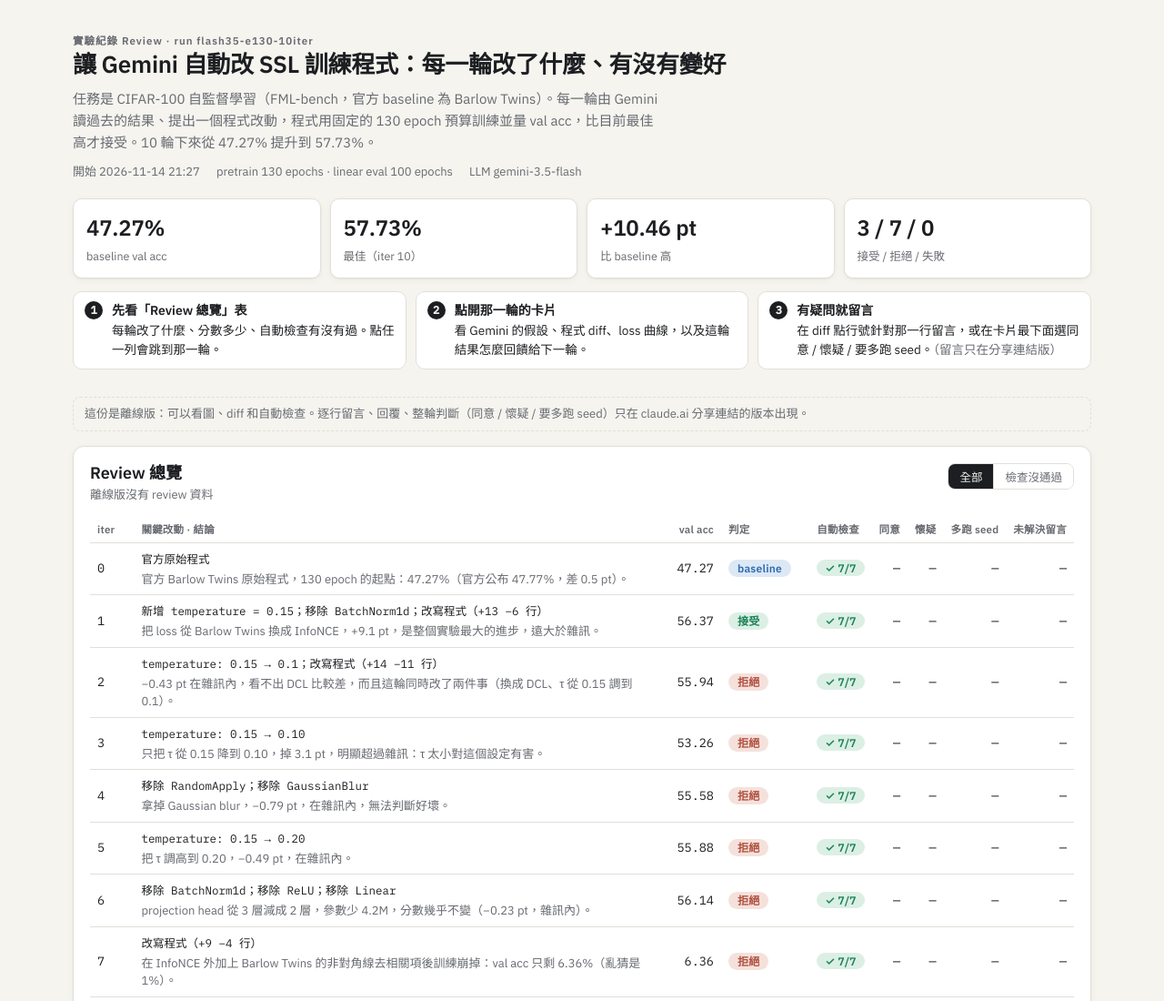
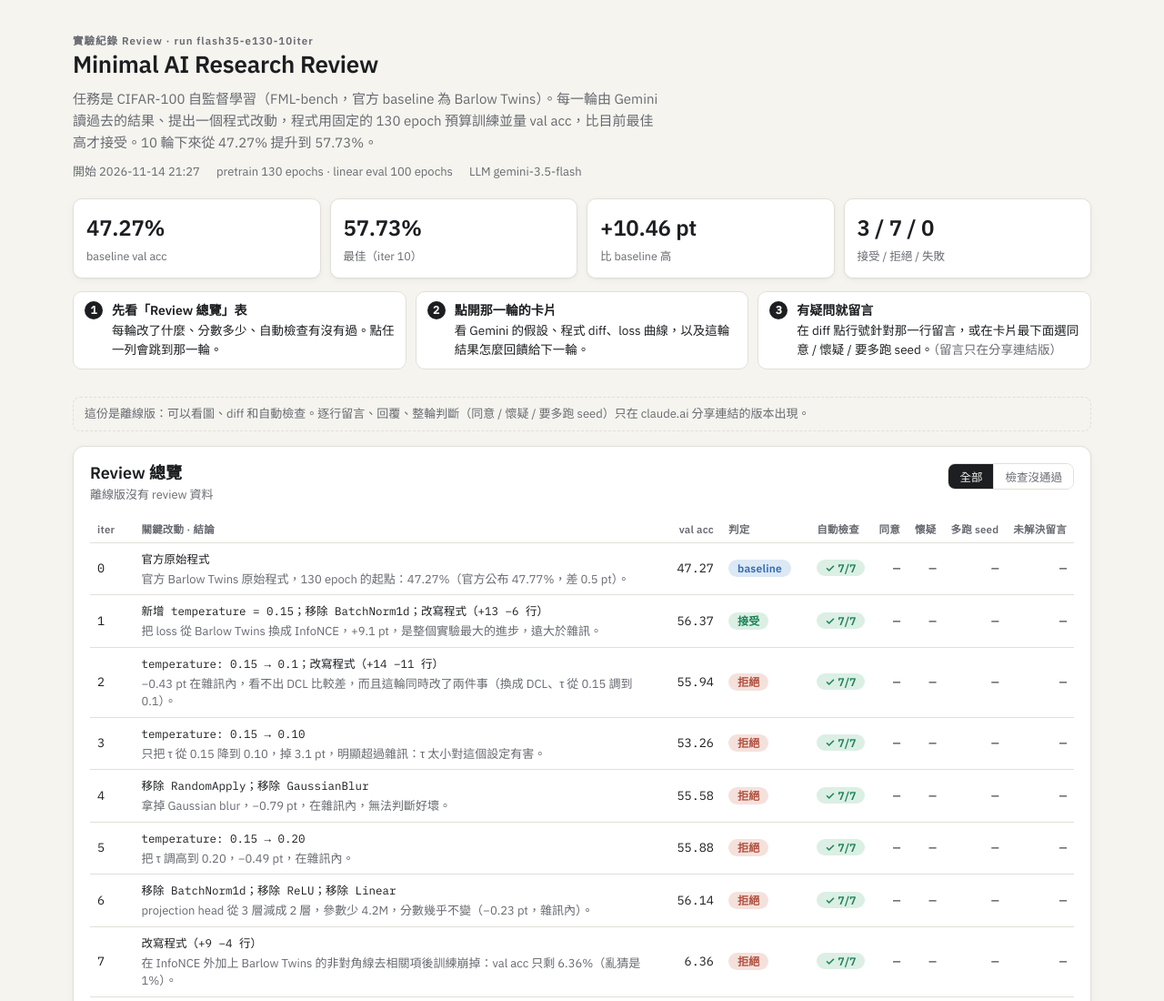
Before and after one commit to PeterChang1023/minimal-automated-AI-researcher, a plain HTML site: page runs/flash35-e130-10iter/viz/review.html in a window 1280 px wide. Shown: the top 1100 px of the page at 91% size. Drawn offline with Linux system fonts and the light colour scheme.

Commit message:
Review page: title 'Minimal AI Research Review'
Co-Authored-By: Claude Opus 5.5 <noreply@anthropic.com>
Claude-Session: https://claude.ai/code/session_01NUur3cztrwQqiar95rbrE3

```diff
--- a/runs/flash35-e130-10iter/viz/review.html
+++ b/runs/flash35-e130-10iter/viz/review.html
@@ -1,5 +1,5 @@
 <!doctype html><html lang="zh-Hant"><head><meta charset="utf-8"><meta name="viewport" content="width=device-width,initial-scale=1,viewport-fit=cover"></head><body>
-<title>Gemini 改程式實驗 Review</title>
+<title>Minimal AI Research Review</title>
 <meta name="claude:viewport-fit-sides" content="cover">
 <link rel="preconnect" href="https://fonts.googleapis.com">
 <link rel="stylesheet" href="https://fonts.googleapis.com/css2?family=IBM+Plex+Mono:wght@400;500&family=IBM+Plex+Sans:wght@400;500;600&family=Noto+Sans+TC:wght@400;500;700&display=swap">
@@ -200,7 +200,7 @@ footer{margin-top:28px;font-size:12.5px;color:var(--muted)}
 <div class="wrap">
   <header class="top">
     <div class="eyebrow" id="eyebrow" style="text-transform:none"></div>
-    <h1>讓 Gemini 自動改 SSL 訓練程式：每一輪改了什麼、有沒有變好</h1>
+    <h1>Minimal AI Research Review</h1>
     <p class="lede" id="lede"></p>
     <div class="meta" id="meta"></div>
     <div class="stats" id="stats"></div>
```
Also changed, not shown: scripts/review_page_template.html (+2 -2 lines).
